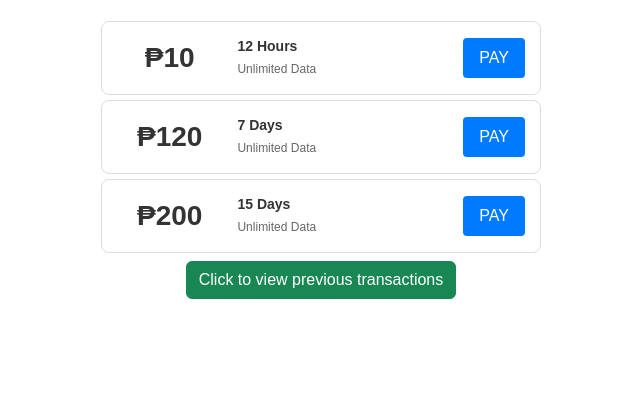
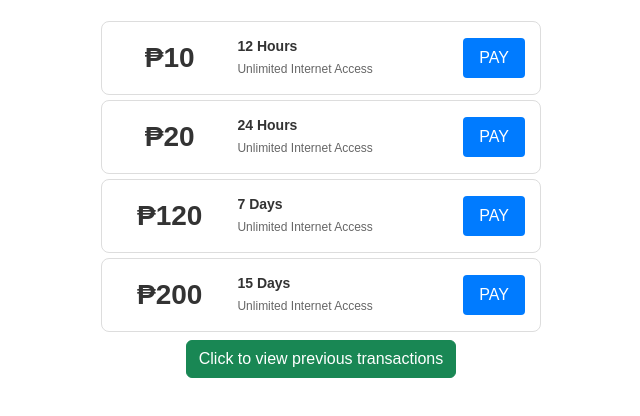
Before and after one commit to zirklean/Rollz-Wifi-Ticketing, a plain HTML site: page index.html in a window 1280 px wide. Shown: the part 138-554 px from the top of the page, without its empty margins (319-959 px from the left). Drawn offline with nearby package versions, Linux system fonts and the light colour scheme; some packages are replaced by stand-ins of ours; a script that the page names is missing.

Commit message:
Update-html4

```diff
--- a/index.html
+++ b/index.html
@@ -107,7 +107,20 @@
               <div class="price">₱10</div>
               <div class="description">
                 <h5>12 Hours</h5>
-                <p>Unlimited Data</p>
+                <p>Unlimited Internet Access</p>
+              </div>
+              <div class="pay-button">
+                <button class="btn" style="background-color: #007bff;color: #ffffff;">PAY</button>
+              </div>
+            </div>
+          </div>
+
+          <div class="card" data-amount="20" style="background-color: #ffffff;color: #000000;">
+            <div class="card-body">
+              <div class="price">₱20</div>
+              <div class="description">
+                <h5>24 Hours</h5>
+                <p>Unlimited Internet Access</p>
               </div>
               <div class="pay-button">
                 <button class="btn" style="background-color: #007bff;color: #ffffff;">PAY</button>
@@ -120,7 +133,7 @@
               <div class="price">₱120</div>
               <div class="description">
                 <h5>7 Days</h5>
-                <p>Unlimited Data</p>
+                <p>Unlimited Internet Access</p>
               </div>
               <div class="pay-button">
                 <button class="btn" style="background-color: #007bff;color: #ffffff;">PAY</button>
@@ -133,7 +146,7 @@
               <div class="price">₱200</div>
               <div class="description">
                 <h5>15 Days</h5>
-                <p>Unlimited Data</p>
+                <p>Unlimited Internet Access</p>
               </div>
               <div class="pay-button">
                 <button class="btn" style="background-color: #007bff;color: #ffffff;">PAY</button>
@@ -284,11 +297,11 @@
     <div class="modal-dialog">
       <div class="modal-content">
         <div class="modal-header">
-          <h5 class="modal-title" id="mobileNumberModalLabel">GCASH | MAYA Payment</h5>
+          <h5 class="modal-title" id="mobileNumberModalLabel">GCASH | MAYA PAYMENT</h5>
           <button type="button" class="btn-close" data-bs-dismiss="modal" aria-label="Close"></button>
         </div>
         <div class="modal-body">
-          <p>Please enter your GCASH / MAYA number to proceed the payment.</p>
+          <p>Please enter your GCASH | MAYA number to proceed the payment.</p>
           <form id="mobileNumberForm">
             <div class="mb-3">
               <input type="text" class="form-control" id="mobileNumber" placeholder="09XXXXXXXXX" required>
```
